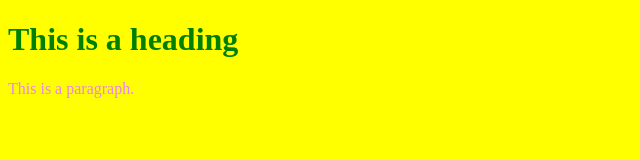
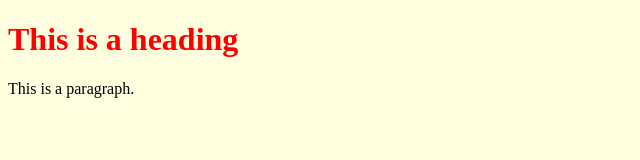
Before and after one commit to Lithvik/FirstGIT_Learning, a plain HTML site: page index.html in a window 1280 px wide. Shown: the whole page, without its empty margins (0-640 px from the left). Drawn offline with Linux system fonts and the light colour scheme.

Commit message:
lightyellow,red and black colors updated

```diff
--- a/style.css
+++ b/style.css
@@ -1,9 +1,9 @@
 body {
-  background-color: Yellow;
+  background-color: lightyellow;
 }
 h1 {
-  color: green;
+  color: red;
 }
 p {
-  color: violet;
+  color: black;
 }
```
